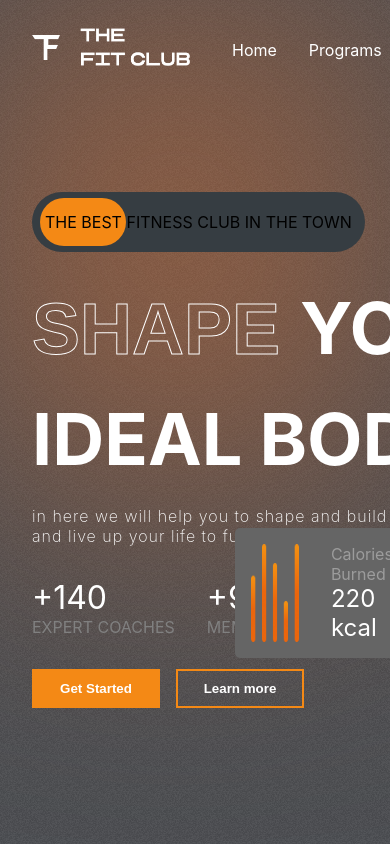
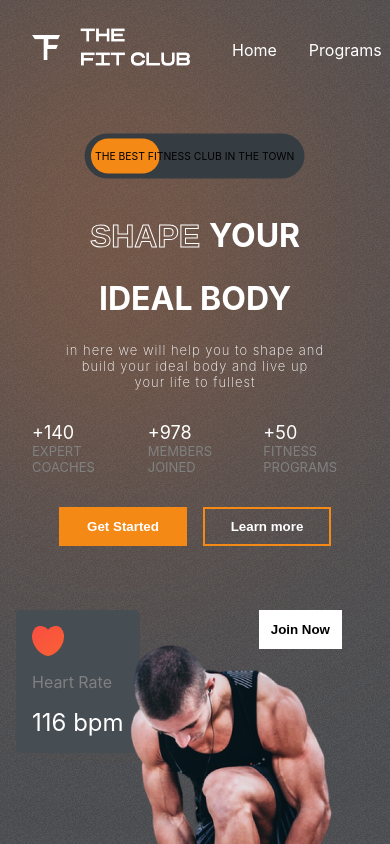
Before and after one commit to nwenwelin31/fit-club, a React (Create React App) app: page / in a window 390 px wide. Shown: the top 844 px of the page. Built offline with nearby package versions, Linux system fonts and the light colour scheme.

Commit message:
responsive

```diff
--- a/src/components/Hero/Hero.css
+++ b/src/components/Hero/Hero.css
@@ -160,3 +160,67 @@
     height: 30rem;
     left: 0;
 }
+@media screen and (max-width: 768px){
+    .hero{
+        flex-direction: column;
+    }
+    .hero-blur{
+        width: 14rem;
+    }
+    .the-best-ad{
+        margin-top: 0;
+        font-size: small;
+        align-self: center;
+        transform: scale(0.8);
+    }
+    .hero-text{
+        font-size: xx-large;
+        align-items: center;
+        justify-content: center;
+    }
+    .hero-text>div:nth-of-type(3){
+        font-size: small;
+        font-weight: 200;
+        letter-spacing: 1px;
+        text-align: center;
+    }
+    .hero-buttons{
+        justify-content: center;
+    }
+    .figures>div>span:nth-of-type(1){
+        font-size: large;
+    }
+    .figures>div>span:nth-of-type(2){
+        font-size: small;
+    }
+    .right-h{
+        position: relative;
+        background: none;
+    }
+    .heart-rate{
+        left: 1rem;
+        top: 2rem;
+    }
+    .calories{
+        position: relative;
+        top: 5rem;
+        left: 2rem;
+    }
+    .calories>img{
+        width: 2rem;
+    }
+    .calories>div>:nth-child(2){
+        color: white;
+        font-size: 1rem;
+    }
+    .hero-image{
+        position: relative;
+        width: 15rem;
+        left: 7rem;
+        top: 4rem;
+        align-self: center;
+    }
+    .hero-image-back{
+        width: 15rem;
+    }
+}
--- a/src/components/Hero/Hero.js
+++ b/src/components/Hero/Hero.js
@@ -7,7 +7,8 @@
 import Header from '../Header/Header';
 import {motion} from 'framer-motion';
 const Hero = () => {
-    const transition = {type:'spring',duration: 3}
+    const transition = {type:'spring',duration: 3};
+    const mobile = window.innerWidth<=768 ? true : false;
   return (
     <div className='hero'>
         <div className='blur hero-blur'></div>
```
